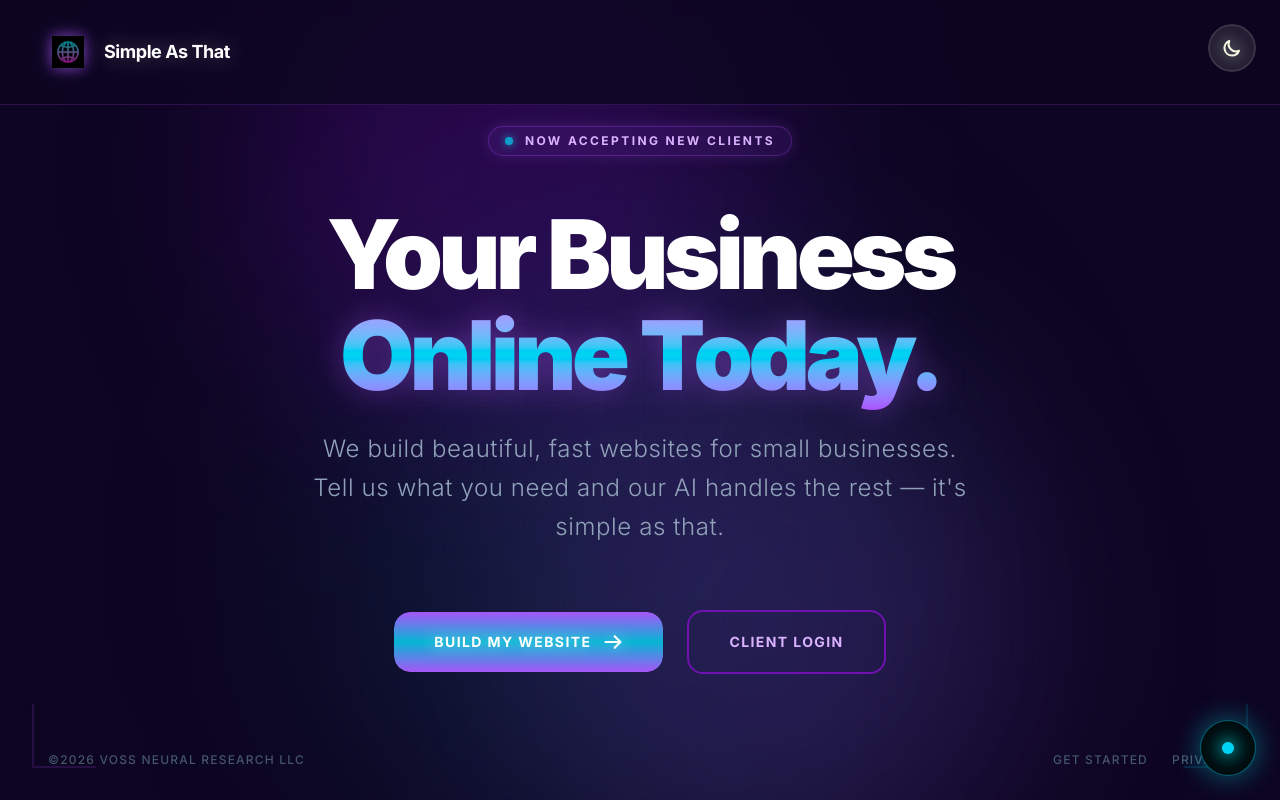
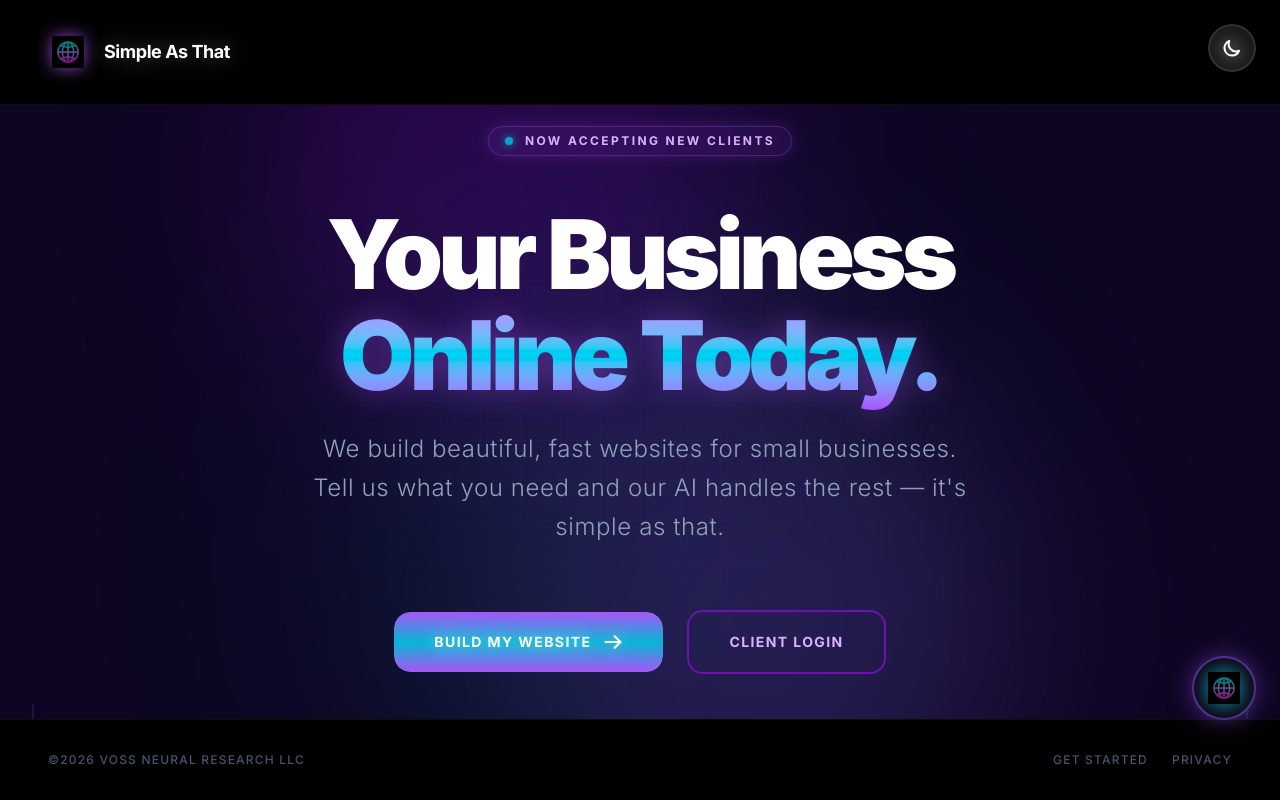
Before and after one commit to cybergod-duck/simple-as-that.net, a Next.js app: page / in a window 1280 px wide. Built offline with nearby package versions, Linux system fonts and the light colour scheme.

Commit message:
ui: bigger bot bubble with logo, moved above footer, black header and footer bars

```diff
--- a/app/page.tsx
+++ b/app/page.tsx
@@ -39,7 +39,7 @@ export default function Home() {
       </div>
 
       {/* Header */}
-      <header className={`absolute top-0 w-full px-8 md:px-12 py-8 flex justify-between items-center z-40 border-b backdrop-blur-md transition-colors ${isDark ? 'border-purple-500/20 bg-[#0d0521]/80' : 'border-slate-200/50 bg-white/50'
+      <header className={`absolute top-0 w-full px-8 md:px-12 py-8 flex justify-between items-center z-40 border-b backdrop-blur-md transition-colors ${isDark ? 'border-white/5 bg-black' : 'border-slate-200/50 bg-white/50'
         }`}>
         <div className="flex items-center gap-4">
           <div className="relative w-10 h-10 flex items-center justify-center">
@@ -118,7 +118,7 @@ export default function Home() {
         }`}></div>
 
       {/* Footer */}
-      <footer className={`absolute bottom-0 w-full px-8 md:px-12 py-8 flex justify-between items-center text-xs font-medium tracking-widest uppercase z-40 transition-colors ${isDark ? 'text-slate-600' : 'text-slate-500'
+      <footer className={`absolute bottom-0 w-full px-8 md:px-12 py-8 flex justify-between items-center text-xs font-medium tracking-widest uppercase z-40 transition-colors ${isDark ? 'text-slate-600 bg-black border-t border-white/5' : 'text-slate-500'
         }`}>
         <div>
           ©2026 Voss Neural Research LLC
--- a/components/FluidAI.tsx
+++ b/components/FluidAI.tsx
@@ -71,7 +71,7 @@ export default function FluidAI() {
     };
 
     return (
-        <div className="fixed bottom-6 right-6 z-50 flex flex-col items-end">
+        <div className="fixed bottom-20 right-6 z-50 flex flex-col items-end">
 
             {/* The Chat Window */}
             <div className={`transition-all duration-300 transform origin-bottom-right ${isOpen ? 'scale-100 opacity-100 mb-4' : 'scale-0 opacity-0 h-0 w-0 overflow-hidden'}`}>
@@ -150,23 +150,20 @@ export default function FluidAI() {
             {/* The Floating Bubble Node */}
             <button
                 onClick={() => setIsOpen(!isOpen)}
-                className={`w-14 h-14 rounded-full flex items-center justify-center transition-all duration-500 group relative ${isOpen ? 'bg-black border border-white/10 scale-90' : 'bg-black border border-cyan-500/50 shadow-[0_0_30px_rgba(0,255,255,0.3)] hover:scale-110 hover:shadow-[0_0_50px_rgba(0,255,255,0.5)]'
+                className={`w-16 h-16 rounded-full flex items-center justify-center transition-all duration-500 group relative ${isOpen ? 'bg-black border border-white/10 scale-90' : 'bg-black border-2 border-purple-500/50 shadow-[0_0_30px_rgba(168,85,247,0.3)] hover:scale-110 hover:shadow-[0_0_50px_rgba(168,85,247,0.5)]'
                     }`}
             >
                 {/* Background pulse effect when closed */}
                 {!isOpen && (
-                    <div className="absolute inset-0 rounded-full bg-cyan-500/20 blur-md animate-pulse"></div>
+                    <div className="absolute inset-0 rounded-full bg-purple-500/20 blur-md animate-pulse"></div>
                 )}
 
-                {/* Internal Node visual */}
-                <div className="relative z-10 w-6 h-6 flex items-center justify-center">
+                {/* Logo / Close icon */}
+                <div className="relative z-10 w-8 h-8 flex items-center justify-center">
                     {isOpen ? (
                         <svg className="w-6 h-6 text-slate-400 group-hover:text-white transition-colors" fill="none" stroke="currentColor" viewBox="0 0 24 24" strokeWidth="2"><path strokeLinecap="round" strokeLinejoin="round" d="M19 9l-7 7-7-7"></path></svg>
                     ) : (
-                        <>
-                            <div className="absolute inset-0 border-2 border-cyan-400 rounded-full animate-ping opacity-20 [animation-duration:3s]"></div>
-                            <div className="w-3 h-3 bg-cyan-400 rounded-full shadow-[0_0_15px_#00ffff]"></div>
-                        </>
+                        <img src="/favicon_io/favicon-32x32.png" alt="Simple AI" className="w-8 h-8 drop-shadow-[0_0_10px_rgba(0,255,255,0.6)]" />
                     )}
                 </div>
             </button>
```
